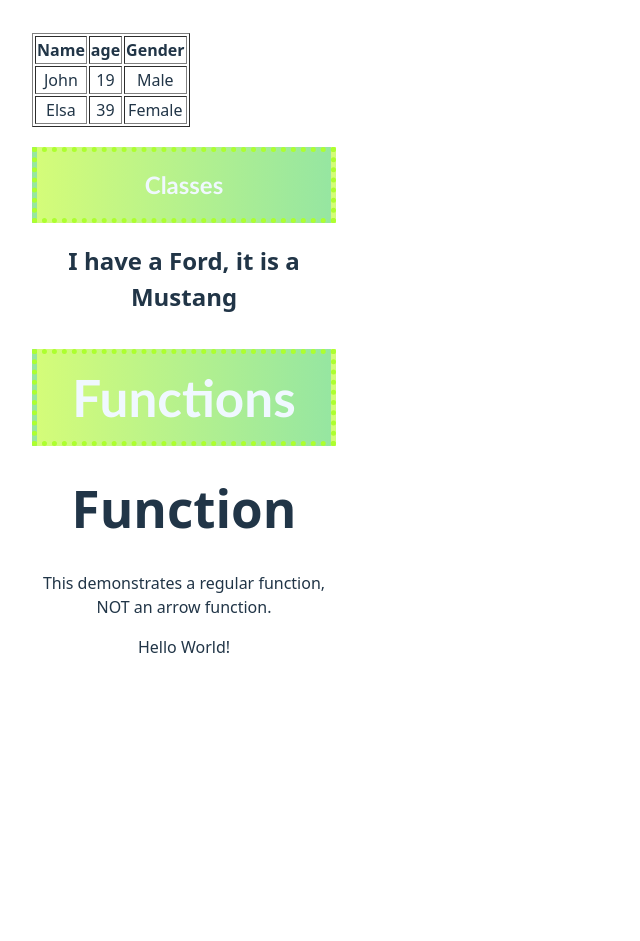
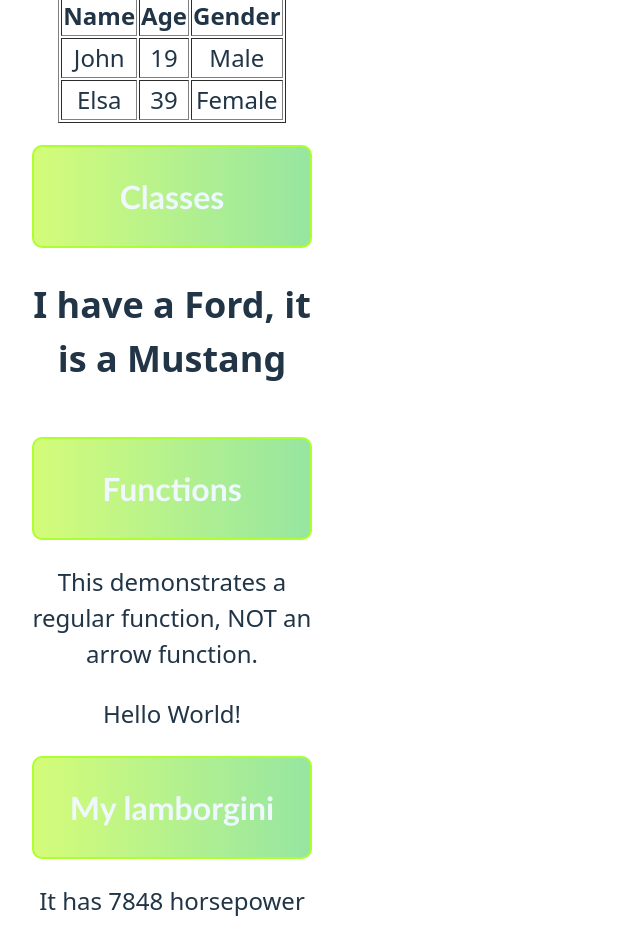
Before and after one commit to 2302543-coder/React, a React (Vite) app: page / in a window 1280 px wide. Shown: the part 220-1161 px from the top of the page, without its empty margins (0-640 px from the left). Before the commit the page ends 927 px from the top, so only its background shows below. Built offline with nearby package versions, Linux system fonts and the light colour scheme.

Commit message:
arrowfunction

```diff
--- a/src/App.jsx
+++ b/src/App.jsx
@@ -9,16 +9,18 @@
 function App() {
   return (
     <>
-    <div>
-    <h1  id="title">My React Practice</h1>
-      <Intro1 />
-    <h2 id="title">Classes</h2>
-      <Classes />
-      <h1 id="title">Functions</h1>
-      <ArrowFunctions />
+      <div className="container">
+        <div className="col">
+          <Intro1 />
+        </div>
+        <div className="col">
+          <Classes />
+        </div>
+        <div className="col">
+          <ArrowFunctions />
+        </div>
       </div>
     </>
-
   )
 }
 
--- a/src/AppmyCss.css
+++ b/src/AppmyCss.css
@@ -1,5 +1,5 @@
 #root {
-  max-width: 100%;
+  max-width: 100vw;
   margin: 0 auto;
   padding: 2rem;
   text-align: center;
@@ -8,17 +8,23 @@
   align-content:center;
   align-items:center;
   grid-template-columns: repeat(4, 1fr);
+  font-size:clamp(14px, 2vw, 18px);
+  gap:2rem;
 }
 #title {
+font-size:2rem;
 background: linear-gradient(to right, #d4fc79, #96e6a1);
-border:5px dotted greenyellow;
-padding:15px;
+border:2px solid greenyellow;
+border-radius:10px;
+padding:1em;
 color:aliceblue;
 font-family:'Gill Sans', 'Gill Sans MT', Calibri, 'Trebuchet MS', sans-serif;
 }
-.one{
+.col{
+    font-size:1.5rem;
     display:flex;
     align-items:center;
     Justify-content:center;
     flex-direction:column;
+    flex-wrap:wrap;
 }
--- a/src/IntroSamples/ArrowFunctions.jsx
+++ b/src/IntroSamples/ArrowFunctions.jsx
@@ -1,15 +1,31 @@
-
 function ArrowFunctions() {
-  // Regular function
   const hello = function () {
     return "Hello World!";
   };
 
+  function kwtohp(kw){
+    return kw * 36;
+  }
+
+  function Car() {
+    return {
+      name: "Fiat",
+      model: "500",
+      color: "white"
+    };
+  }
+
+  const myobj = Car();
+
   return (
     <div>
-      <h1>Function</h1>
+      <h1 id="title">Functions</h1>
       <p>This demonstrates a regular function, NOT an arrow function.</p>
       <p>{hello()}</p>
+      <h1 id="title">My lamborgini</h1>
+      <p>It has {kwtohp(218)} horsepower</p>
+      <h1 id="title">Object</h1>
+      <p>My car is a {myobj.color} {myobj.name} {myobj.model}</p>
     </div>
   );
 }
--- a/src/IntroSamples/Classes.jsx
+++ b/src/IntroSamples/Classes.jsx
@@ -26,6 +26,7 @@
 
   return (
     <div>
+      <h1 id="title">Classes</h1>
       <h2>{mycar.show()}</h2>
     </div>
   );
--- a/src/IntroSamples/Intro1.jsx
+++ b/src/IntroSamples/Intro1.jsx
@@ -1,11 +1,18 @@
 function Intro1() {
   return (
+    <>
+    <h1 id="title">My React Practice</h1>
+    <div>
+
       <table border="1">
+        <thead>
           <tr>
             <th>Name</th>
-        <th>age</th>
+            <th>Age</th>
             <th>Gender</th>
           </tr>
+        </thead>
+        <tbody>
           <tr>
             <td>John</td>
             <td>19</td>
@@ -16,9 +23,12 @@
             <td>39</td>
             <td>Female</td>
           </tr>
+        </tbody>
       </table>
+    </div>
+
+    </>
   );
 }
 
-
 export default Intro1;
```
Lines whose indentation alone changed are shown as unchanged.
